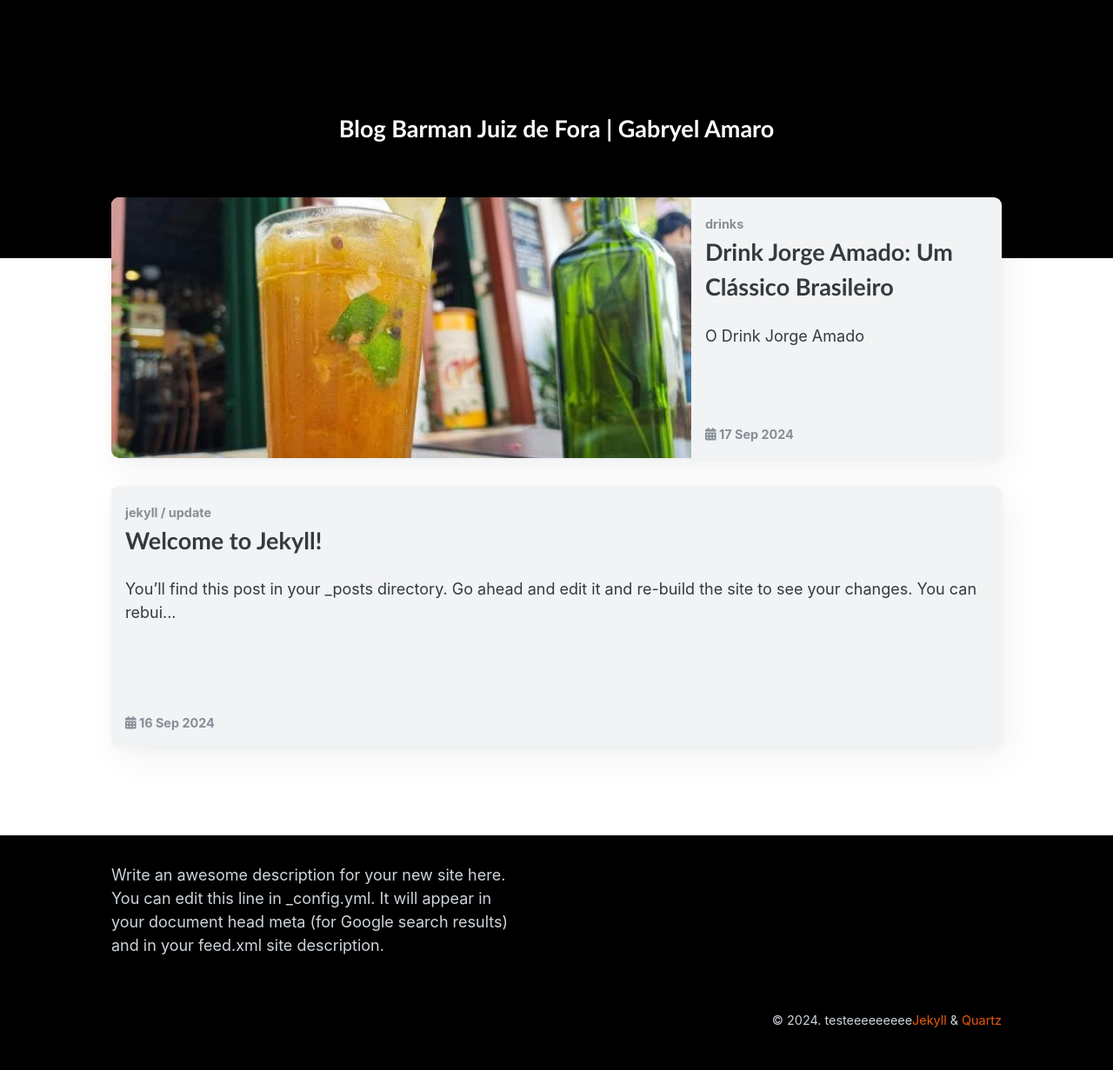
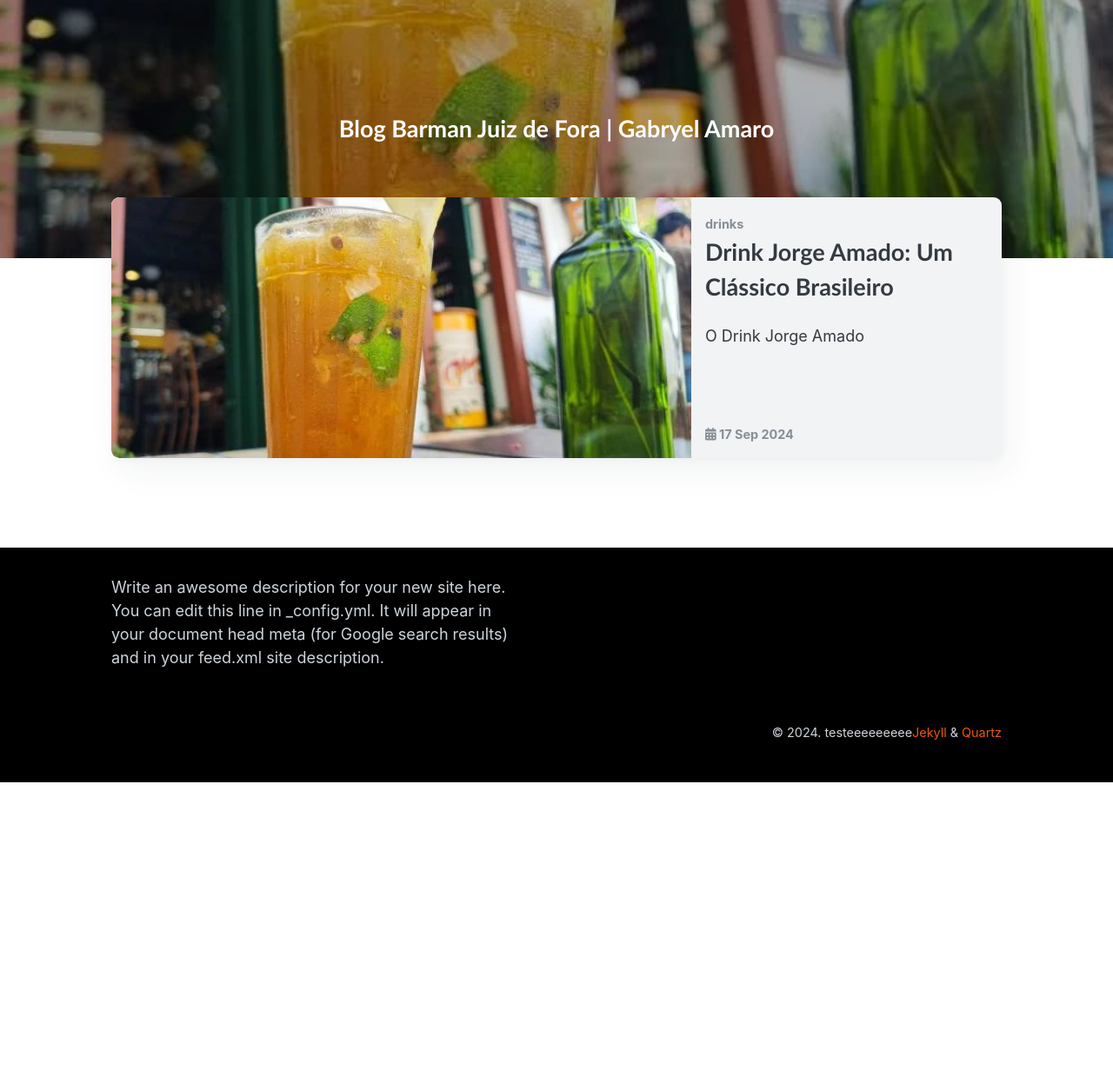
Before and after one commit to einstein808/BlogBar, a Jekyll site: the page built from index.markdown, in a window 1280 px wide. Shown: the whole page at 87% size. Built offline with Jekyll 4.4.1, drawn with Linux system fonts in a browser that asks for light colours; after the commit the page ends 900 px from its top, so only the background shows below that.

Commit message:
atualizando blog

```diff
--- a/_layouts/default.html
+++ b/_layouts/default.html
@@ -1,5 +1,5 @@
 <!DOCTYPE html>
-<html lang="{{ page.lang | default: site.lang | default: 'en' }}">
+<html lang="{{ page.lang | default: site.lang | default: 'pt-br' }}">
 
   {% include head.html %}
 
--- a/_posts/2024-09-16-welcome-to-jekyll.markdown
+++ /dev/null
@@ -1,29 +0,0 @@
----
-layout: post
-title:  "Welcome to Jekyll!"
-date:   2024-09-16 20:03:11 -0300
-categories: jekyll update
----
-You’ll find this post in your `_posts` directory. Go ahead and edit it and re-build the site to see your changes. You can rebuild the site in many different ways, but the most common way is to run `jekyll serve`, which launches a web server and auto-regenerates your site when a file is updated.
-
-Jekyll requires blog post files to be named according to the following format:
-
-`YEAR-MONTH-DAY-title.MARKUP`
-
-Where `YEAR` is a four-digit number, `MONTH` and `DAY` are both two-digit numbers, and `MARKUP` is the file extension representing the format used in the file. After that, include the necessary front matter. Take a look at the source for this post to get an idea about how it works.
-
-Jekyll also offers powerful support for code snippets:
-
-{% highlight ruby %}
-def print_hi(name)
-  puts "Hi, #{name}"
-end
-print_hi('Tom')
-#=> prints 'Hi, Tom' to STDOUT.
-{% endhighlight %}
-
-Check out the [Jekyll docs][jekyll-docs] for more info on how to get the most out of Jekyll. File all bugs/feature requests at [Jekyll’s GitHub repo][jekyll-gh]. If you have questions, you can ask them on [Jekyll Talk][jekyll-talk].
-
-[jekyll-docs]: https://jekyllrb.com/docs/home
-[jekyll-gh]:   https://github.com/jekyll/jekyll
-[jekyll-talk]: https://talk.jekyllrb.com/
--- a/index.markdown
+++ b/index.markdown
@@ -3,4 +3,5 @@
 # To modify the layout, see https://jekyllrb.com/docs/themes/#overriding-theme-defaults
 
 layout: home
+image: /assets/img/coquetel-jorge-amado.webp
 ---
```
